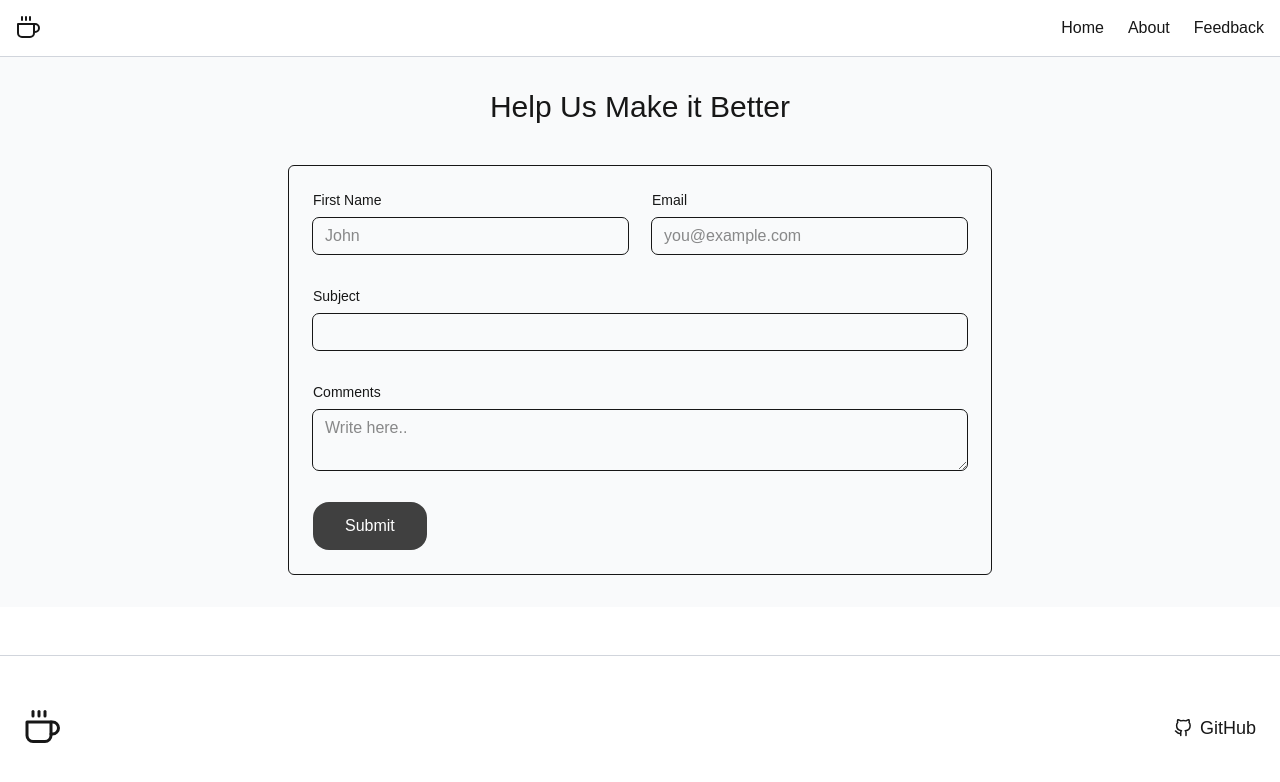
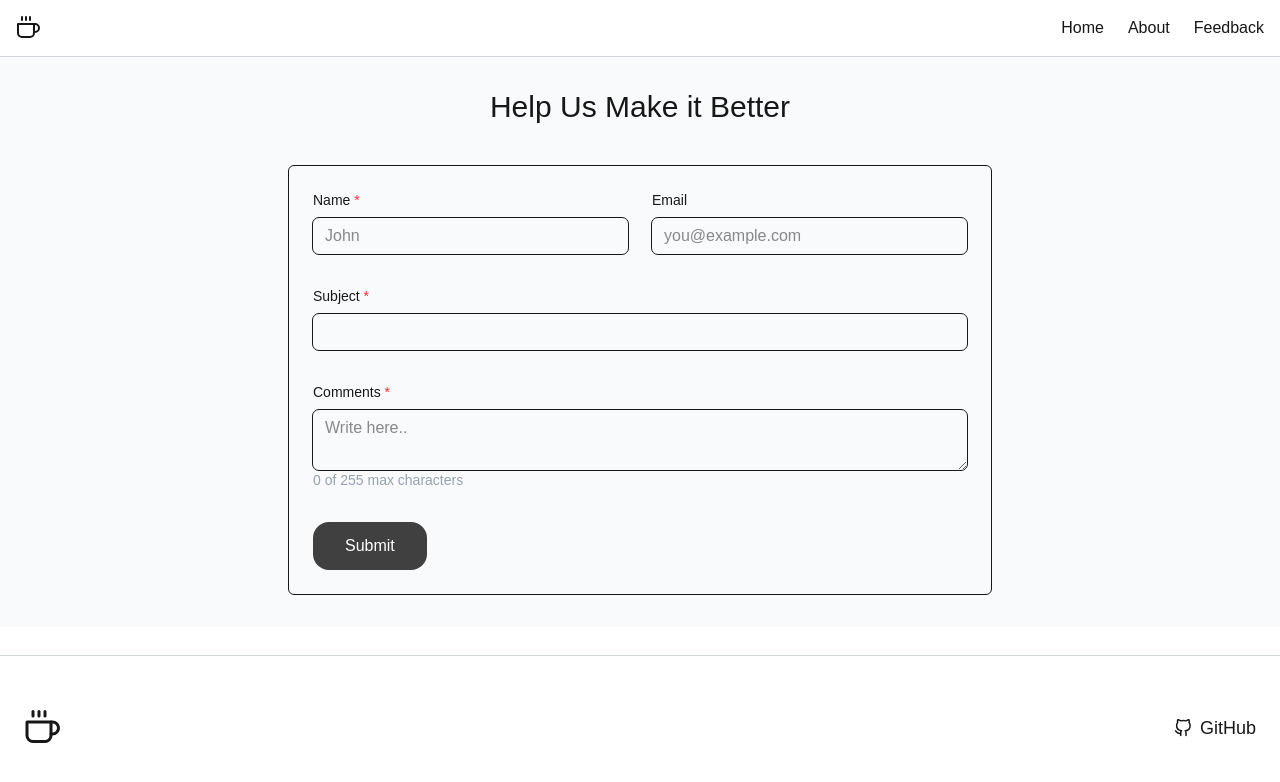
Before and after one commit to runningTurtle2/coffee-list, a Next.js app: page /contact in a window 1280 px wide. Shown: the top 782 px of the page. Built offline with nearby package versions, Linux system fonts and the light colour scheme.

Commit message:
form requirements set

```diff
--- a/app/contact/page.tsx
+++ b/app/contact/page.tsx
@@ -1,23 +1,32 @@
 'use client'
-import React, { useState } from 'react'
+import React, { useState, } from 'react'
+import { useRouter } from "next/navigation";
 
 export default function ContactPage() {
   const [name, setName] = useState('');
   const [email, setEmail] = useState('');
   const [subject, setSubject] = useState('');
   const [comments, setComments] = useState('');
+  const router = useRouter();
+  let emptyValue = '';
 
   const submitForm = (e: any) => {
     e.preventDefault() // avoid page reloading // doing a GET request
-    console.log('Submit pushed')
+    console.log('Submit pushed');
     console.log(
       ' name: ' + name, '\n',
       'email: ' + email, '\n',
       'subject: ' + subject, '\n',
       'comments: ' + comments, '\n'
-    )
+    );
+
+    router.push("/")
   }
 
+
+
+
+// name needs to have a set char length <= 30, letters only,
 
 
   return (
@@ -37,12 +46,15 @@ export default function ContactPage() {
           <div className='grid grid-cols-1 sm:grid-cols-2 gap-6'>
 
             <div className=''>
-              <label className='block text-sm font-medium'>First Name</label>
+
+              <label className='block text-sm font-medium'>Name <span className='text-red-500'>*</span></label>
               <input
                 type='text'
                 value={name}
                 onChange={(e) => setName(e.target.value)}
                 placeholder='John'
+                required
+                maxLength={30}
                 className='mt-2 block outline-1 w-full rounded-md px-3 py-1.5 text-base focus:outline-2 focus:outline-blue-500'
               />
             </div>
@@ -62,10 +74,12 @@ export default function ContactPage() {
           </div>
 
           <div>
-            <label className='block text-sm font-medium'>Subject</label>
+            <label className='block text-sm font-medium'>Subject <span className='text-red-500'>*</span></label>
             <input
               type='text'
               value={subject}
+              maxLength={30}
+              required
               onChange={(e) => setSubject(e.target.value)}
               className='mt-2 block outline-1 w-full rounded-md px-3 py-1.5 text-base focus:outline-2 focus:outline-blue-500'
             />
@@ -73,15 +87,17 @@ export default function ContactPage() {
 
           <div>
             <div>
-              <label className='block text-sm font-medium'>Comments</label>
+              <label className='block text-sm font-medium'>Comments <span className='text-red-500'>*</span></label>
               <textarea
                 name='comments'
                 value={comments}
+                required
                 onChange={(e) => setComments(e.target.value)}
                 placeholder='Write here..'
                 className='mt-2 block outline-1 w-full rounded-md px-3 py-1.5 text-base focus:outline-2 focus:outline-blue-500'
               />
             </div>
+            <p className="text-sm font-light text-gray-400">{comments.length} of 255 max characters</p>
           </div>
 
           {/* Submit Button*/}
```
